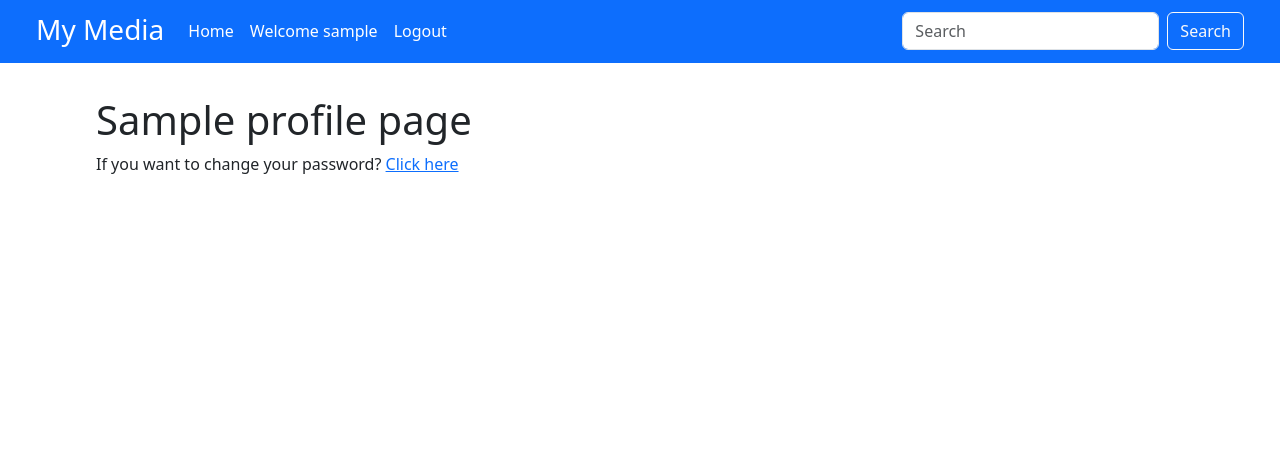
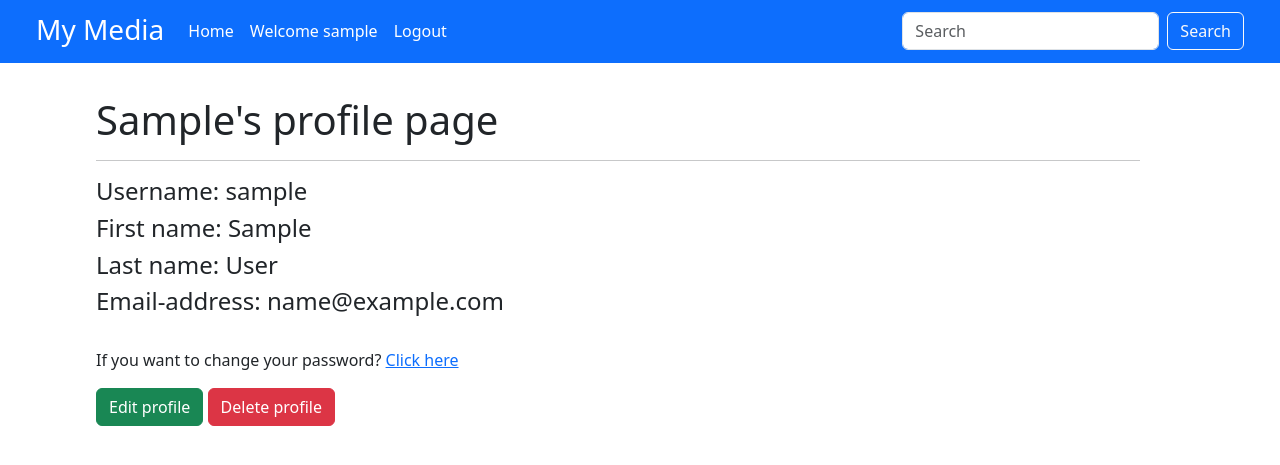
Before and after one commit to stanislavtz/social-media, a Django app: page /users/profile/ in a window 1280 px wide. Shown: the top 465 px of the page. Run offline with Django 5.2, Linux system fonts and the light colour scheme; the visitor is signed in with stand-in values (Sample User, id 1).

Commit message:
Render user profile data

```diff
--- a/users/templates/users/profile.html
+++ b/users/templates/users/profile.html
@@ -3,6 +3,14 @@
 {% block title %}User Profile{% endblock title %}
 
 {% block content %}
-    <h1>{{ user.username|title }} profile page</h1>
+    <h1>{{ user.username|title }}'s profile page</h1>
+    <hr>
+    <h4>Username: {{ user.username }}</h4>
+    <h4>First name: {{ user.first_name|title }}</h4>
+    <h4>Last name: {{ user.last_name|title }}</h4>
+    <h4>Email-address: {{ user.email }}</h4>
+    <img class="rounded" width="250px" heigh="auto" src="{{ user.profile.img.url }}">
     <p>If you want to change your password? <a href="{% url 'password_change' %}">Click here</a></p>
+    <a class="btn btn-success rounded" href="#">Edit profile</a>
+    <a class="btn btn-danger rounded" href="#">Delete profile</a>
 {% endblock content %}
```
